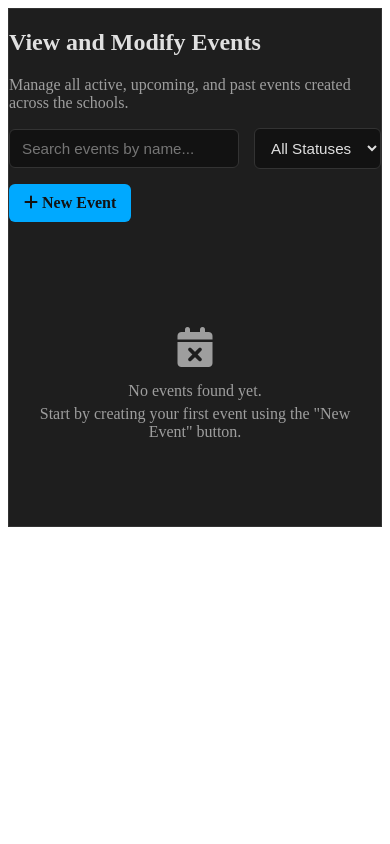
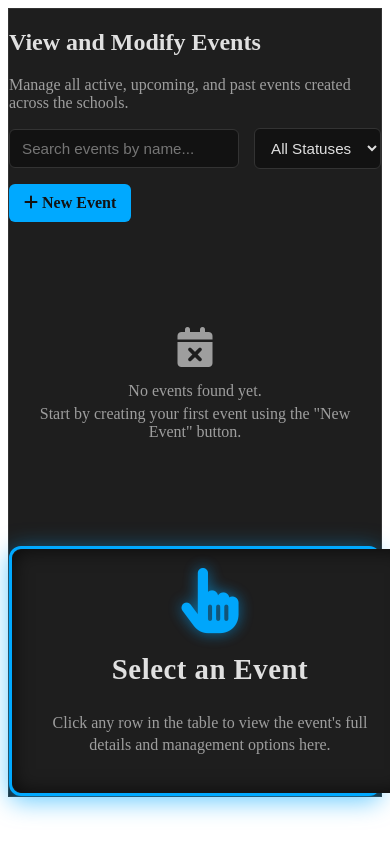
Before and after one commit to JasCiely/CSIT327-G7-GatherEd, a Django app: template apps/admin_dashboard_page/templates/fragments/manage_event/manage_events_content.html in a window 390 px wide. Run offline with Django 5.2, Linux system fonts and the light colour scheme; the template is opened without the code that fills it, so the values that code supplies are empty.

Commit message:
feature(admin-dashboard): add event selection UI in view/modify section
Added HTML section in the admin dashboard to allow selecting an event from the table and viewing its details and management options.

```diff
--- a/apps/admin_dashboard_page/static/css/manage_event_css.css
+++ b/apps/admin_dashboard_page/static/css/manage_event_css.css
@@ -10,6 +10,8 @@
     --text-light: #E0E0E0;
     --text-muted: #9E9E9E;
     --border-color: #333333;
+    --accent-blue-rgba: rgba(0, 169, 255, 0.6);
+    --panel-background: #191919;
 }
 
 /* Base Card & Header */
@@ -61,7 +63,7 @@
 }
 
 .btn-primary:hover {
-    background-color: #007bb5; /* Darker primary */
+    background-color: #007bb5;
 }
 
 /* Table Styling */
@@ -73,7 +75,7 @@
     width: 100%;
     border-collapse: collapse;
     margin-top: 15px;
-    min-width: 700px; /* Ensures table is readable on smaller screens */
+    min-width: 700px;
 }
 
 .events-table th, .events-table td {
@@ -84,15 +86,19 @@
 }
 
 .events-table th {
-    background-color: var(--background-dark);
-    color: var(--text-muted);
-    font-weight: 600;
+    background-color: var(--primary-color) !important;
+    color: var(--background-dark) !important;
+    font-weight: 700;
     text-transform: uppercase;
-    font-size: 0.85rem;
+    font-size: 0.9rem;
+}
+
+.events-table tbody tr {
+    background-color: var(--background-light);
 }
 
 .events-table tbody tr:hover {
-    background-color: #252525; /* Slight hover highlight */
+    background-color: #252525;
 }
 
 /* Status Badges */
@@ -143,3 +149,115 @@
 .empty-state p {
     margin: 5px 0;
 }
+
+/* ======================================= */
+/* --- FLEX LAYOUT & PANEL STYLES (FINAL AESTHETICS) --- */
+/* ======================================= */
+
+.events-content-wrapper {
+    margin-top: 20px;
+    align-items: stretch !important;
+    min-height: 400px; /* Provides vertical space */
+}
+
+.events-table-area {
+    flex: 2;
+    min-width: 0;
+}
+
+.event-details-panel {
+    flex: 1;
+    min-width: 300px;
+    max-width: 400px;
+
+    /* ENHANCED PANEL STYLE */
+    background-color: var(--panel-background) !important;
+    border: 3px solid var(--primary-color) !important;
+    border-radius: 12px;
+    padding: 0 !important;
+    box-shadow: 0 5px 25px var(--accent-blue-rgba);
+
+    color: var(--text-light);
+    position: sticky;
+    top: 20px;
+    /* CRITICAL: Must fill the parent height */
+    height: 100% !important;
+}
+
+/* --- Initial Placeholder Message Styling (PERFECTLY CENTERED & BOLD) --- */
+.details-placeholder {
+    /* Fill 100% of the panel height and width */
+    width: 100% !important;
+    height: 100% !important;
+    margin: 0 !important;
+
+    /* *** KEY CENTERING PROPERTIES *** */
+    display: flex !important;
+    flex-direction: column !important;
+    justify-content: center !important; /* Centers items vertically */
+    align-items: center !important; /* Centers items horizontally */
+
+    padding: 20px 15px !important;
+
+    /* BACKGROUND AND BORDER AESTHETICS */
+    background-color: var(--background-light) !important;
+    border: none !important;
+    border-radius: 12px;
+
+    box-shadow: inset 0 0 20px rgba(0, 0, 0, 0.7) !important;
+    text-align: center !important;
+}
+
+.details-placeholder i {
+    font-size: 4rem;
+    color: var(--primary-color) !important;
+    margin-bottom: 20px;
+    text-shadow: 0 0 15px var(--accent-blue-rgba) !important;
+    animation: pulse-icon 2s infinite alternate;
+}
+
+.details-placeholder h3 {
+    margin: 0 0 10px 0 !important;
+    color: var(--text-light) !important;
+    font-weight: 700;
+    font-size: 1.8rem;
+    letter-spacing: 0.5px;
+}
+
+.details-placeholder p {
+    font-size: 1rem;
+    color: var(--text-muted) !important;
+    line-height: 1.4;
+    max-width: 90%;
+}
+
+/* Subtle icon pulse animation */
+@keyframes pulse-icon {
+    from {
+        opacity: 0.8;
+        transform: scale(1);
+    }
+    to {
+        opacity: 1;
+        transform: scale(1.02);
+    }
+}
+
+/* --- Responsive adjustment for small screens (Stacks them vertically) --- */
+@media (max-width: 1000px) {
+    .events-content-wrapper {
+        flex-direction: column !important;
+        min-height: auto;
+    }
+
+    .events-table-area, .event-details-panel {
+        flex: auto;
+        max-width: none;
+        min-width: auto;
+        position: static;
+    }
+
+    .details-placeholder {
+        height: 250px;
+    }
+}
--- a/apps/admin_dashboard_page/templates/fragments/manage_event/manage_events_content.html
+++ b/apps/admin_dashboard_page/templates/fragments/manage_event/manage_events_content.html
@@ -1,15 +1,12 @@
 {% load static %}
 <link rel="stylesheet" href="{% static 'css/manage_event_css.css' %}">
 <link rel="stylesheet" href="https://cdnjs.cloudflare.com/ajax/libs/font-awesome/6.0.0-beta3/css/all.min.css">
-
-
 <div class="full-width-card manage-events-container">
     <div class="card-header">
         <h2>View and Modify Events</h2>
         <p class="card-subtitle">Manage all active, upcoming, and past events created across the schools.</p>
     </div>
 
-    {# --- SEARCH AND FILTER BAR (MODIFIED) --- #}
     <div class="events-controls">
         <input type="text" placeholder="Search events by name..." class="control-input">
         <select class="control-select">
@@ -27,7 +24,9 @@
         </a>
     </div>
 
-    {# --- EVENTS TABLE --- #}
+    <div class="events-content-wrapper" style="display: flex; flex-direction: row; gap: 20px;">
+
+        <div class="events-table-area">
             <div class="events-table-responsive">
                 {% if events_list %}
                 <table class="events-table">
@@ -42,19 +41,18 @@
                     </thead>
                     <tbody>
                         {% for event in events_list %}
-                <tr data-event-id="{{ event.id }}">
+                        <tr class="clickable-row" data-event-id="{{ event.id }}">
                             <td data-label="Event Name">{{ event.name }}</td>
                             <td data-label="Date">{{ event.date }}</td>
                             <td data-label="Registrations">{{ event.registrations }}</td>
 
-                    {# 💡 FIX: Ensure the class uses the lowercase status for CSS styling #}
                             <td data-label="Status" class="status-{{ event.status|lower }}">
                                 {{ event.status }}
                             </td>
 
                             <td data-label="Actions" class="action-buttons">
-                        <button class="btn-action edit" title="Edit Event"><i class="fas fa-edit"></i></button>
-                        <button class="btn-action delete" title="Delete Event"><i class="fas fa-trash"></i></button>
+                                <button class="btn-action edit" title="Edit Event" onclick="event.stopPropagation()"><i class="fas fa-edit"></i></button>
+                                <button class="btn-action delete" title="Delete Event" onclick="event.stopPropagation()"><i class="fas fa-trash"></i></button>
                             </td>
                         </tr>
                         {% endfor %}
@@ -69,3 +67,17 @@
                 {% endif %}
             </div>
         </div>
+
+        <div class="event-details-panel">
+            <div id="initial-details-message" class="details-placeholder">
+                <i class="fas fa-hand-pointer"></i>
+                <h3>Select an Event</h3>
+                <p>Click any row in the table to view the event's full details and management options here.</p>
+            </div>
+
+            <div id="event-details-content" style="display: none;">
+                </div>
+        </div>
+
+    </div>
+</div>
```
Also changed, not shown: apps/admin_dashboard_page/static/js/manage_events_script.js (added, +57 -0 lines). Lines whose indentation alone changed are shown as unchanged.
